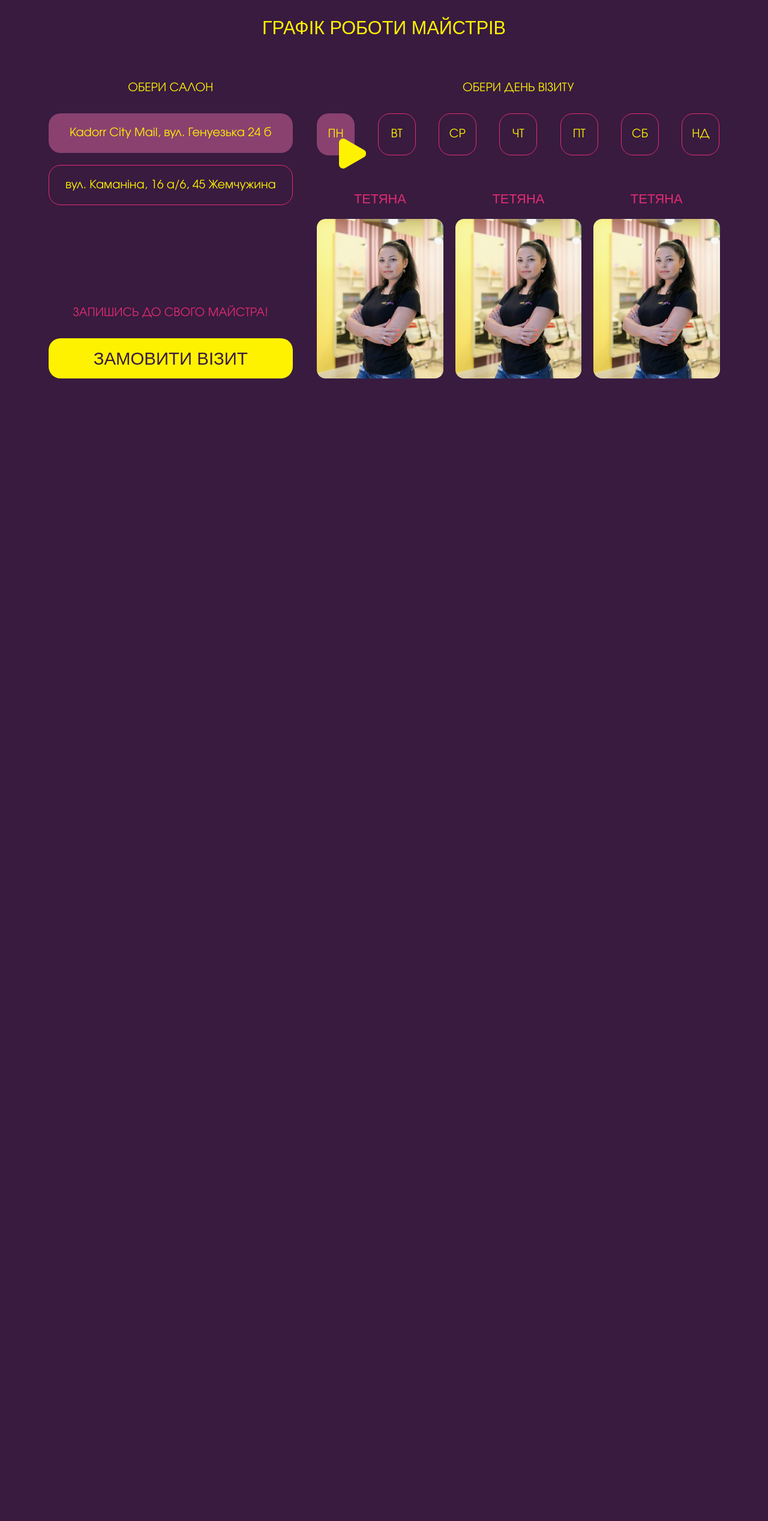
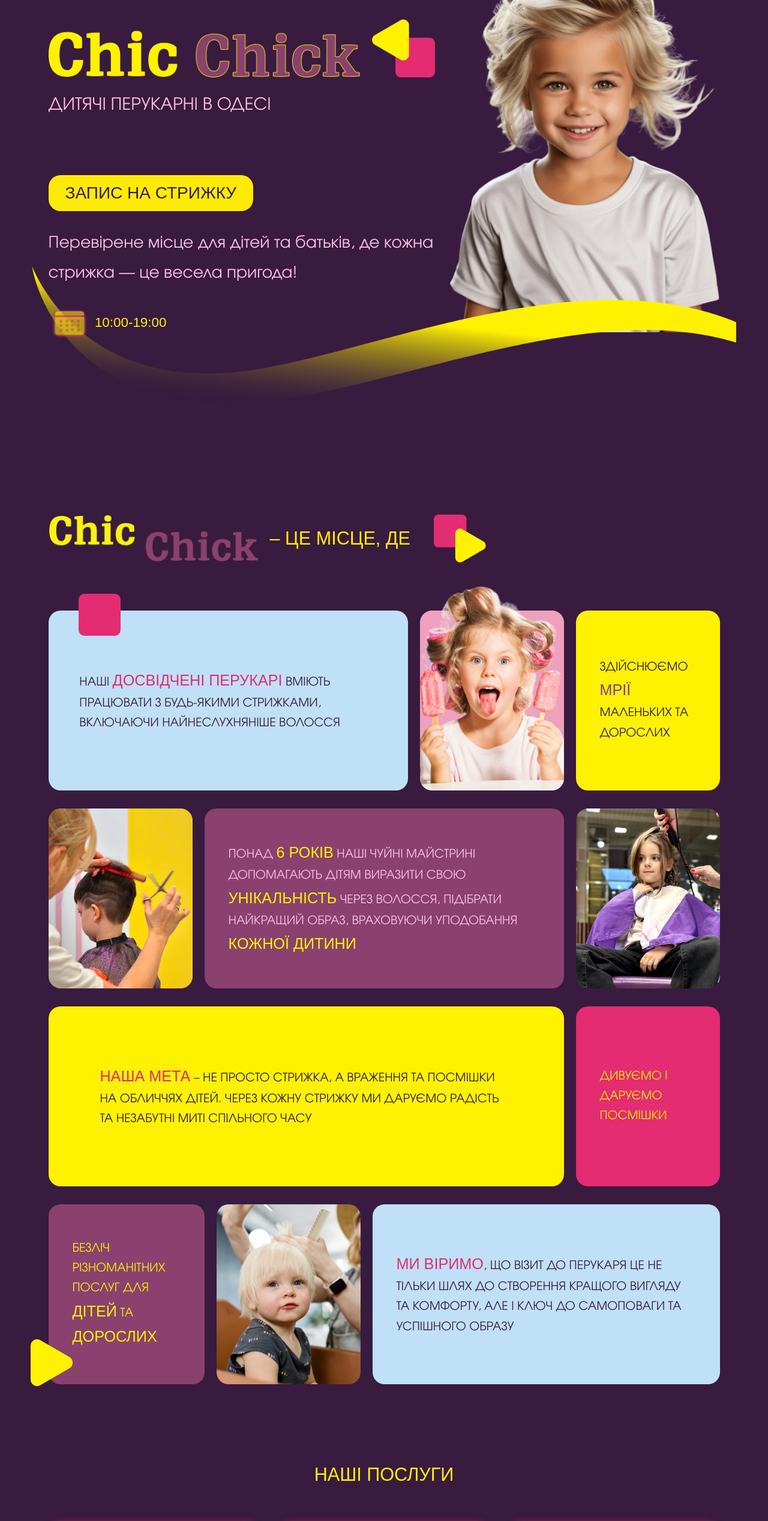
Before and after one commit to Buzovskiy/chicchick.com.ua-next, a Next.js app: page / in a window 1280 px wide. Shown: the part 160-2696 px from the top of the page at 60% size. Before the commit the page ends 833 px from the top, so only its background shows below. Built offline with nearby package versions, Linux system fonts and the light colour scheme; a web font is replaced by a local one.

Commit message:
uncomment blocks

```diff
--- a/app/page.js
+++ b/app/page.js
@@ -13,13 +13,13 @@ import GalleryMain from "@/components/GalleryMain";
 export default function Home() {
    return (
       <Fragment>
-         {/*<Hero/>*/}
-         {/*<AboutUs/>*/}
-         {/*<OurService/>*/}
-         {/*<BookCall/>*/}
-         {/*<WhyUs/>*/}
-         {/*<Gift/>*/}
-         {/*<Team/>*/}
+         <Hero/>
+         <AboutUs/>
+         <OurService/>
+         <BookCall/>
+         <WhyUs/>
+         <Gift/>
+         <Team/>
          <Schedule/>
          {/*<FAQ/>*/}
          {/*<GalleryMain/>*/}
```
